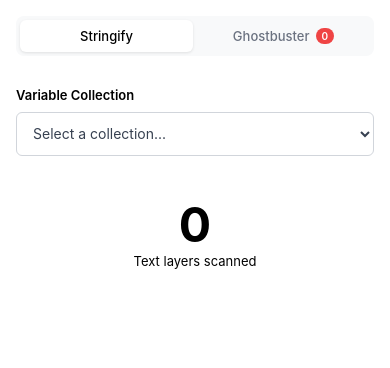
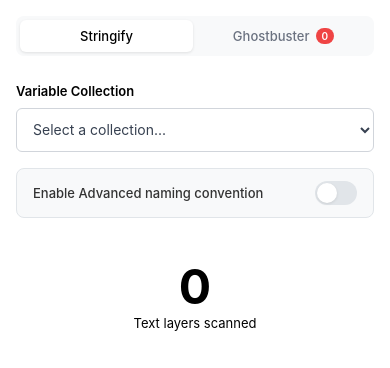
Before and after one commit to FPDCode/stringify-figma-plugin, a website: page ui.html in a window 390 px wide. Drawn offline with Linux system fonts and the light colour scheme.

Commit message:
feat: Add Advanced Naming Convention Toggle + Enhanced UI Layout
UI Enhancements for v2.3 Simple & Advanced Naming Convention:

✅ NEW: Advanced Naming Convention Toggle
- Added 'Enable Advanced naming convention' toggle to UI
- iOS-style toggle with smooth animations and accessibility
- Non-functional for now - UI only (functionality comes later)
- Proper keyboard navigation and screen reader support

✅ LAYOUT OPTIMIZATIONS:
- Plugin height increased to 640px for better content visibility
- Counter remains flexible in height (flex: 1) for optimal space usage
- All other elements fixed height to prevent layout shifts
- Reduced gaps to 8px between bottom elements for cleaner spacing
- Overall container gap reduced to 12px for more compact layout

✅ ACCESSIBILITY IMPROVEMENTS:
- Full ARIA support for toggle (aria-checked, aria-labelledby)
- Keyboard navigation (Enter/Space) for toggle interaction
- Focus management with proper outline styles
- Screen reader friendly labeling

✅ VISUAL DESIGN:
- Clean toggle design with subtle background and border
- Smooth transitions for professional feel
- Consistent with Figma's design system colors
- Responsive layout that works within plugin constraints

Ready for: Advanced naming convention functionality implementation
Compatible with: All existing Stringify + Ghostbuster features

```diff
--- a/code.js
+++ b/code.js
@@ -19,7 +19,7 @@
     PROGRESS_UPDATE_DELAY: 10,
     UI_DIMENSIONS: {
         width: 380,
-        height: 560
+        height: 640
     }
 };
 const ERROR_CODES = {
--- a/code.ts
+++ b/code.ts
@@ -123,7 +123,7 @@
   PROGRESS_UPDATE_DELAY: 10,
   UI_DIMENSIONS: {
     width: 380,
-    height: 560
+    height: 640
   }
 } as const;
 
--- a/ui.html
+++ b/ui.html
@@ -56,7 +56,7 @@
       height: 100%;
       width: 100%;
       padding: 16px;
-      gap: 16px;
+      gap: 12px;
       box-sizing: border-box;
     }
 
@@ -68,6 +68,74 @@
       width: 100%;
       margin: 0;
       padding: 0;
+    }
+
+    /* Advanced Naming Convention Toggle Styles */
+    .naming-toggle-container {
+      display: flex;
+      flex-direction: column;
+      gap: 4px;
+      flex-shrink: 0;
+      width: 100%;
+      margin: 0;
+      padding: 12px 16px;
+      background: #f8f9fa;
+      border-radius: 8px;
+      border: 1px solid #e1e5e9;
+    }
+
+    .naming-toggle-wrapper {
+      display: flex;
+      align-items: center;
+      justify-content: space-between;
+      width: 100%;
+    }
+
+    .naming-toggle-label {
+      font-size: 13px;
+      font-weight: 500;
+      color: #333;
+      margin: 0;
+      cursor: pointer;
+      flex: 1;
+    }
+
+    .toggle-switch {
+      width: 42px;
+      height: 24px;
+      background-color: #e1e5e9;
+      border-radius: 12px;
+      position: relative;
+      cursor: pointer;
+      transition: background-color 0.2s ease;
+      border: none;
+      outline: none;
+      flex-shrink: 0;
+    }
+
+    .toggle-switch:focus {
+      outline: 2px solid #007AFF;
+      outline-offset: 2px;
+    }
+
+    .toggle-switch[aria-checked="true"] {
+      background-color: #007AFF;
+    }
+
+    .toggle-slider {
+      width: 20px;
+      height: 20px;
+      background-color: #ffffff;
+      border-radius: 50%;
+      position: absolute;
+      top: 2px;
+      left: 2px;
+      transition: transform 0.2s ease;
+      box-shadow: 0 1px 3px rgba(0, 0, 0, 0.1);
+    }
+
+    .toggle-switch[aria-checked="true"] .toggle-slider {
+      transform: translateX(18px);
     }
 
     .text-counter-container {
@@ -89,7 +157,7 @@
     .button-container {
       display: flex;
       flex-direction: column;
-      gap: 12px;
+      gap: 8px;
       flex-shrink: 0;
       width: 100%;
       margin: 0;
@@ -725,6 +793,18 @@
       </div>
     </section>
 
+    <!-- Advanced Naming Convention Toggle Section -->
+    <section class="naming-toggle-container" aria-labelledby="naming-toggle-heading">
+      <div class="naming-toggle-wrapper">
+        <label for="advancedNamingToggle" class="naming-toggle-label" id="naming-toggle-heading">
+          Enable Advanced naming convention
+        </label>
+        <div class="toggle-switch" role="switch" aria-checked="false" aria-labelledby="naming-toggle-heading" tabindex="0" id="advancedNamingToggle">
+          <div class="toggle-slider"></div>
+        </div>
+      </div>
+    </section>
+
     <!-- Text Counter Section -->
     <section class="text-counter-container" id="textCounterContainer" aria-live="polite">
       <div class="text-counter-number" id="textCounterNumber">0</div>
@@ -1496,8 +1576,44 @@
       }
     }
 
+    // Advanced Naming Convention Toggle (UI only - no functionality yet)
+    function initializeAdvancedNamingToggle() {
+      const toggle = document.getElementById('advancedNamingToggle');
+      const label = document.querySelector('.naming-toggle-label');
+
+      if (!toggle || !label) return;
+
+      // Handle click on toggle
+      toggle.addEventListener('click', () => {
+        const isChecked = toggle.getAttribute('aria-checked') === 'true';
+        const newState = !isChecked;
+
+        // Update toggle state
+        toggle.setAttribute('aria-checked', newState.toString());
+
+        // Visual feedback only - no functionality yet
+        console.log(`Advanced naming convention: ${newState ? 'enabled' : 'disabled'}`);
+      });
+
+      // Handle click on label
+      label.addEventListener('click', () => {
+        toggle.click();
+      });
+
+      // Handle keyboard interaction
+      toggle.addEventListener('keydown', (event) => {
+        if (event.key === 'Enter' || event.key === ' ') {
+          event.preventDefault();
+          toggle.click();
+        }
+      });
+    }
+
     // Initialize plugin
     initializePlugin();
+
+    // Initialize the advanced naming toggle
+    initializeAdvancedNamingToggle();
 
     // Handle page visibility changes
     document.addEventListener('visibilitychange', () => {
```
